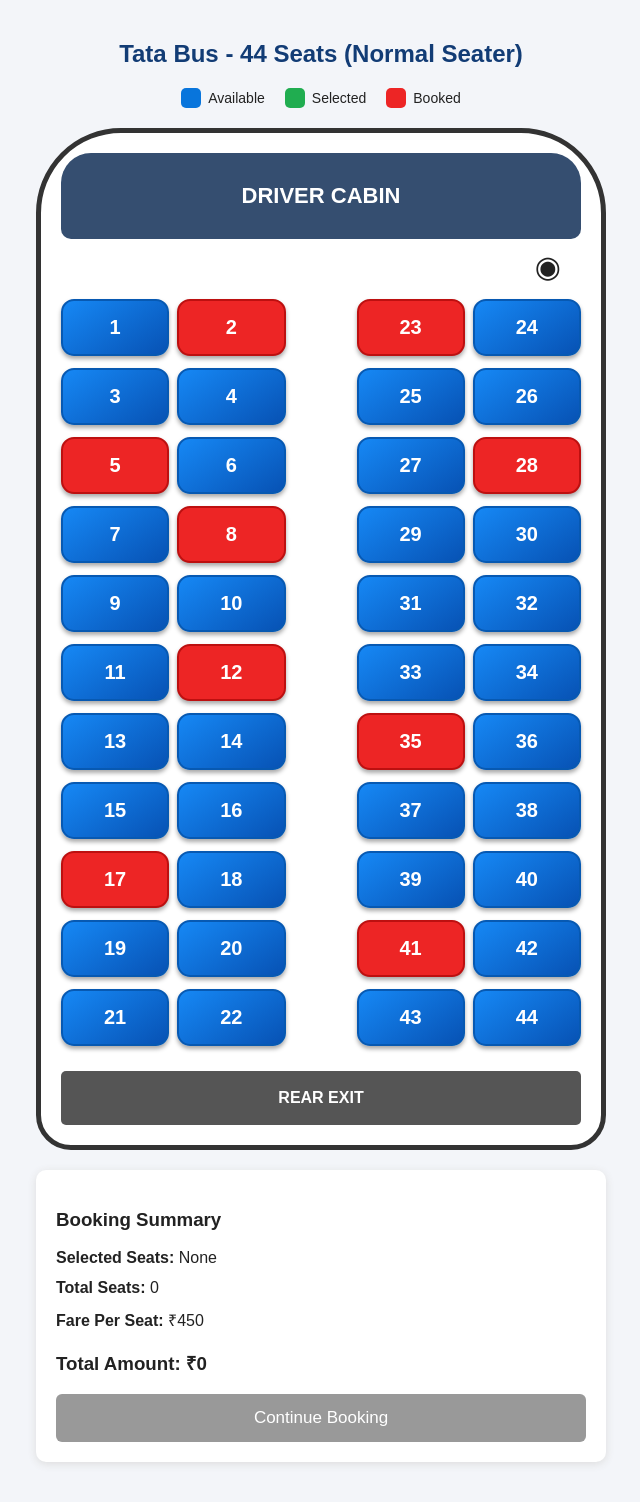
After one commit to rahulsingh7275/bus_rama, a Laravel app: template resources/views/bus_map.blade.php in a window 1280 px wide. The commit adds this page. Shown: the whole page, without its empty margins (319-959 px from the left). Run offline with Laravel 8, Linux system fonts and the light colour scheme; the template is opened without the code that fills it, so the values that code supplies are empty.

Commit message:
worked on ticket number setting

```diff
--- a/app/Http/Traits/TicketTrait.php
+++ b/app/Http/Traits/TicketTrait.php
@@ -51,5 +51,33 @@ trait TicketTrait {
         return $timeDifference; // Will output negative if bus has already departed, positive if still in the future
     }
 
+    public function seat_numbers_functcion($ticket_id) {
+        $ticket = Ticket::find($ticket_id);
+        $bus = Bus::find($ticket->bus_id);
+        $awaiting_seat_numbers = [];
+        if ($bus) {
+            $number_of_seats = $bus->number_of_seats;
+            $total_seats_array = [];
+            for ($i = 1; $i <= $number_of_seats; $i++) {
+                $total_seats_array[] = $i;
+            }
+            $formatted_travel_date = $ticket->travel_date; // Assuming travel_date is already in 'Y-m-d' format
+            $tickets = Ticket::where('bus_id', $ticket->bus_id)
+                ->whereDate('travel_date', $formatted_travel_date)
+                ->whereNotNull('payment_id')
+                ->whereNotNull('seat_numbers') // Ensure seat_numbers is not null
+                ->get();
+            $allotted_seat_numbers = [];
+            foreach ($tickets as $ticket_row) {
+                if (!empty($ticket_row->seat_numbers)) {
+                    $allotted_seat_numbers = array_merge($allotted_seat_numbers, json_decode($ticket_row->seat_numbers, true));
+                }
+            }
+            $total_rest_seats_array = array_diff($total_seats_array, $allotted_seat_numbers);
+            $awaiting_seat_numbers = array_slice($total_rest_seats_array, 0, $ticket->passenger_count);
+        }
+        return json_encode($awaiting_seat_numbers);
+    }
+
 
 }
--- a/app/Models/Ticket.php
+++ b/app/Models/Ticket.php
@@ -38,6 +38,7 @@ class Ticket extends Model
         'lat',
         'long',
         'ip_address',
+        'seat_numbers',
     ];
 
     // Relationships
--- /dev/null
+++ b/resources/views/bus_map.blade.php
@@ -0,0 +1,369 @@
+
+<!DOCTYPE html>
+<html lang="en">
+<head>
+<meta charset="UTF-8">
+<meta name="viewport" content="width=device-width, initial-scale=1.0">
+<title>Bus Seat Selection - 44 Seater</title>
+
+<style>
+* {
+    box-sizing: border-box;
+}
+
+body {
+    margin: 0;
+    padding: 20px;
+    font-family: Arial, sans-serif;
+    background: #f3f5f9;
+    color: #222;
+}
+
+.container {
+    max-width: 850px;
+    margin: auto;
+}
+
+h2 {
+    text-align: center;
+    color: #123c75;
+}
+
+.bus-wrapper {
+    max-width: 570px;
+    margin: 20px auto;
+    padding: 20px;
+    background: white;
+    border: 5px solid #333;
+    border-radius: 85px 85px 35px 35px;
+}
+
+.driver {
+    background: #354e70;
+    color: white;
+    border-radius: 30px 30px 10px 10px;
+    padding: 30px 10px;
+    text-align: center;
+    font-size: 22px;
+    font-weight: bold;
+    margin-bottom: 25px;
+}
+
+.steering {
+    text-align: right;
+    font-size: 30px;
+    margin: -15px 20px 15px;
+}
+
+.seats {
+    display: grid;
+    grid-template-columns: 1fr 1fr 55px 1fr 1fr;
+    gap: 12px 8px;
+}
+
+.seat {
+    min-width: 0;
+    height: 57px;
+    border: 2px solid #0759b2;
+    border-radius: 13px;
+    background: linear-gradient(145deg,#1688f5,#0752b4);
+    color: white;
+    font-size: 20px;
+    font-weight: bold;
+    cursor: pointer;
+    box-shadow: 0 3px 4px #aaa;
+}
+
+.seat:hover:not(.booked) {
+    transform: scale(1.04);
+}
+
+.seat.selected {
+    background: #20ad50;
+    border-color: #11833b;
+}
+
+.seat.booked {
+    background: #ed2525;
+    border-color: #bd1010;
+    cursor: not-allowed;
+}
+
+.aisle {
+    grid-column: 3;
+}
+
+.rear {
+    background: #555;
+    color: white;
+    text-align: center;
+    font-weight: bold;
+    padding: 18px;
+    margin-top: 25px;
+    border-radius: 5px;
+}
+
+.legend {
+    display: flex;
+    justify-content: center;
+    gap: 20px;
+    flex-wrap: wrap;
+    margin: 20px 0;
+}
+
+.legend-item {
+    display: flex;
+    align-items: center;
+    gap: 7px;
+    font-size: 14px;
+}
+
+.color-box {
+    width: 20px;
+    height: 20px;
+    border-radius: 5px;
+}
+
+.summary {
+    max-width: 570px;
+    margin: 20px auto;
+    background: white;
+    padding: 20px;
+    border-radius: 10px;
+    box-shadow: 0 2px 8px #ddd;
+}
+
+.summary p {
+    margin: 12px 0;
+}
+
+.book-btn {
+    width: 100%;
+    padding: 14px;
+    border: 0;
+    background: #087c3b;
+    color: white;
+    font-size: 17px;
+    border-radius: 6px;
+    cursor: pointer;
+}
+
+.book-btn:disabled {
+    background: #999;
+    cursor: not-allowed;
+}
+
+@media(max-width: 480px) {
+    body {
+        padding: 8px;
+    }
+
+    .bus-wrapper {
+        padding: 12px;
+        border-width: 3px;
+        border-radius: 45px 45px 20px 20px;
+    }
+
+    .seats {
+        grid-template-columns: 1fr 1fr 24px 1fr 1fr;
+        gap: 9px 5px;
+    }
+
+    .seat {
+        height: 45px;
+        font-size: 15px;
+        border-radius: 9px;
+    }
+
+    .driver {
+        padding: 20px 5px;
+        font-size: 18px;
+    }
+}
+</style>
+</head>
+
+<body>
+
+<div class="container">
+
+<h2>Tata Bus - 44 Seats (Normal Seater)</h2>
+
+<div class="legend">
+    <div class="legend-item">
+        <span class="color-box" style="background:#0875dc"></span>
+        Available
+    </div>
+
+    <div class="legend-item">
+        <span class="color-box" style="background:#20ad50"></span>
+        Selected
+    </div>
+
+    <div class="legend-item">
+        <span class="color-box" style="background:#ed2525"></span>
+        Booked
+    </div>
+</div>
+
+<div class="bus-wrapper">
+
+    <div class="driver">
+        DRIVER CABIN
+    </div>
+
+    <div class="steering">◉</div>
+
+    <div class="seats" id="seatLayout"></div>
+
+    <div class="rear">
+        REAR EXIT
+    </div>
+
+</div>
+
+<div class="summary">
+
+    <h3>Booking Summary</h3>
+
+    <p>
+        <strong>Selected Seats:</strong>
+        <span id="selectedSeats">None</span>
+    </p>
+
+    <p>
+        <strong>Total Seats:</strong>
+        <span id="totalSeats">0</span>
+    </p>
+
+    <p>
+        <strong>Fare Per Seat:</strong>
+        ₹<span id="fare">450</span>
+    </p>
+
+    <h3>
+        Total Amount: ₹<span id="totalAmount">0</span>
+    </h3>
+
+    <button class="book-btn" id="bookBtn" disabled>
+        Continue Booking
+    </button>
+
+</div>
+
+</div>
+
+<script>
+
+// Configuration
+const farePerSeat = 450;
+
+// Demo booked seats
+// Replace this array with Laravel database data.
+const bookedSeats = [
+    2, 5, 8, 12, 17, 23, 28, 35, 41
+];
+
+let selectedSeats = [];
+
+const layout = document.getElementById('seatLayout');
+
+// Generate 11 rows
+for (let row = 0; row < 11; row++) {
+
+    const left1 = (row * 2) + 1;
+    const left2 = (row * 2) + 2;
+
+    const right1 = 23 + (row * 2);
+    const right2 = 24 + (row * 2);
+
+    [left1, left2, null, right1, right2]
+        .forEach(seatNumber => {
+
+            if (seatNumber === null) {
+                const aisle = document.createElement('div');
+                aisle.className = 'aisle';
+                layout.appendChild(aisle);
+                return;
+            }
+
+            const button = document.createElement('button');
+
+            button.type = 'button';
+            button.className = 'seat';
+            button.textContent = seatNumber;
+
+            button.dataset.seat = seatNumber;
+
+            if (bookedSeats.includes(seatNumber)) {
+                button.classList.add('booked');
+                button.disabled = true;
+            }
+
+            button.addEventListener('click', function() {
+                selectSeat(seatNumber, button);
+            });
+
+            layout.appendChild(button);
+        });
+}
+
+// Select / deselect seats
+function selectSeat(seatNumber, button) {
+
+    if (selectedSeats.includes(seatNumber)) {
+
+        selectedSeats = selectedSeats.filter(
+            seat => seat !== seatNumber
+        );
+
+        button.classList.remove('selected');
+
+    } else {
+
+        selectedSeats.push(seatNumber);
+
+        button.classList.add('selected');
+    }
+
+    updateSummary();
+}
+
+// Update booking summary
+function updateSummary() {
+
+    selectedSeats.sort((a, b) => a - b);
+
+    document.getElementById('selectedSeats').textContent =
+        selectedSeats.length
+            ? selectedSeats.join(', ')
+            : 'None';
+
+    document.getElementById('totalSeats').textContent =
+        selectedSeats.length;
+
+    document.getElementById('fare').textContent =
+        farePerSeat;
+
+    document.getElementById('totalAmount').textContent =
+        selectedSeats.length * farePerSeat;
+
+    document.getElementById('bookBtn').disabled =
+        selectedSeats.length === 0;
+}
+
+// Continue booking
+document.getElementById('bookBtn').addEventListener('click', function() {
+
+    alert(
+        'Selected Seats: ' + selectedSeats.join(', ') +
+        '\nTotal Amount: ₹' +
+        (selectedSeats.length * farePerSeat)
+    );
+
+});
+
+</script>
+
+</body>
+</html>
--- a/routes/web.php
+++ b/routes/web.php
@@ -141,5 +141,4 @@ Route::middleware('auth')->group(function () {
 
 
 // =============Database Migrations=========
-// php artisan migrate --path=database/migrations/2026_11_12_211948_add_mobile_to_users_table.php
-// php artisan migrate --path=database/migrations/2026_11_12_212008_create_login_otps_table.php
+// php artisan migrate --path=database/migrations/2026_11_18_171500_add_seat_numbers_to_tickets_table.php
```
Also changed, not shown: app/Http/Controllers/TicketController.php (+17 -7 lines), resources/views/tickets/payment-process.blade.php (+14 -3 lines), database/migrations/2026_11_18_171500_add_seat_numbers_to_tickets_table.php (added).
